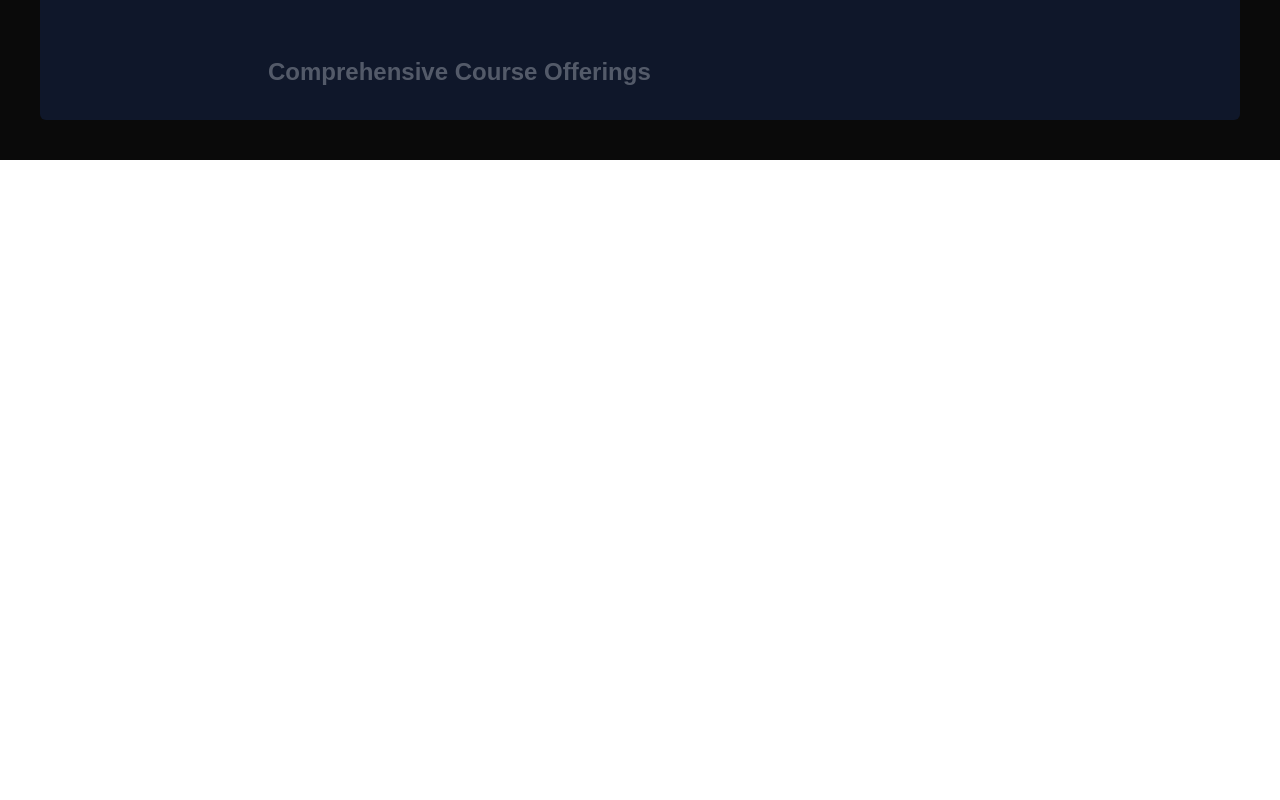
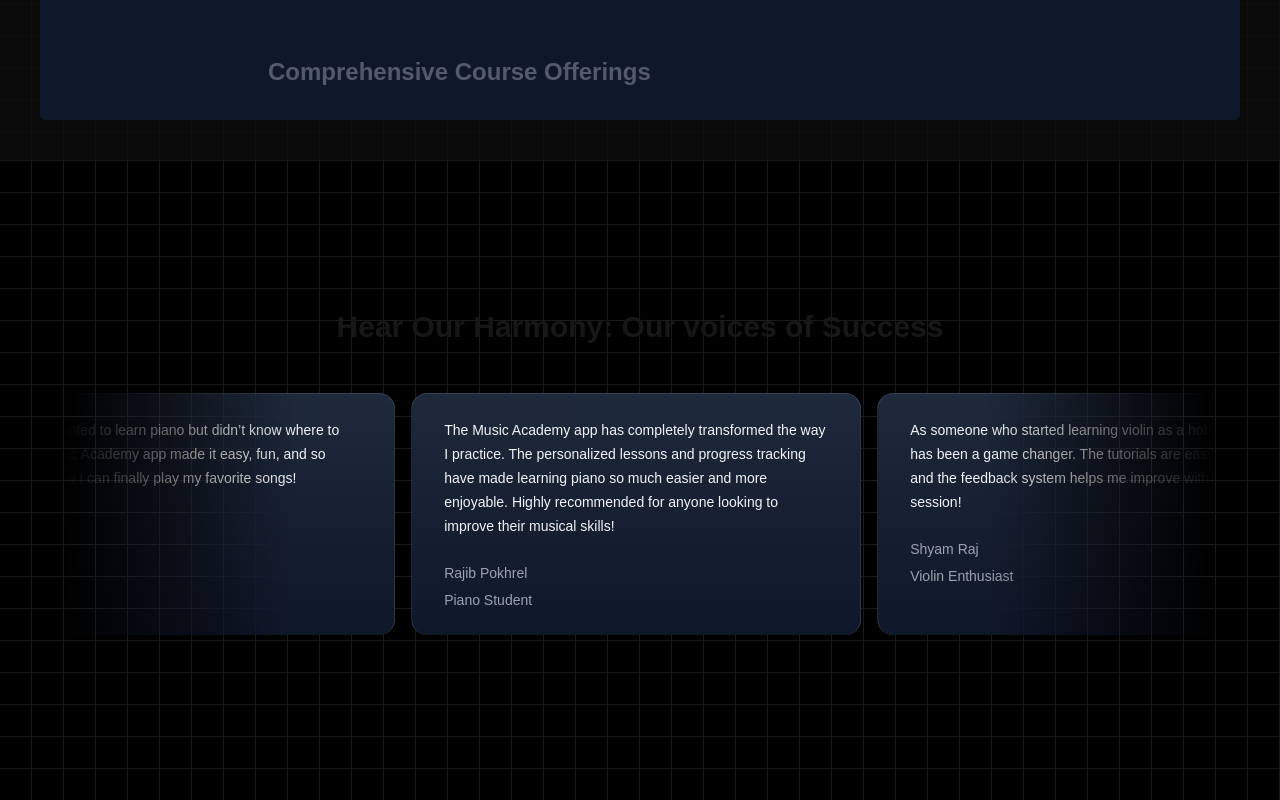
Before and after one commit to rajib010/music-academ, a Next.js app: page / in a window 1280 px wide. Shown: the part 1980-2780 px from the top of the page. Before the commit the page ends 2140 px from the top, so only its background shows below. Built offline with nearby package versions, Linux system fonts and the light colour scheme.

Commit message:
added review section with grid background

```diff
--- a/package.json
+++ b/package.json
@@ -11,6 +11,7 @@
   "dependencies": {
     "clsx": "^2.1.1",
     "framer-motion": "^11.9.0",
+    "mini-svg-data-uri": "^1.4.4",
     "next": "14.2.13",
     "react": "^18",
     "react-dom": "^18",
--- a/src/app/page.tsx
+++ b/src/app/page.tsx
@@ -1,5 +1,6 @@
 import { FeaturedCourses } from "@/components/FeaturedCourses";
 import HeroSection from "@/components/HeroSection";
+import ReviewCards from "@/components/ReviewCards";
 import { WhyChoseUs } from "@/components/WhyChoseUs";
 import Image from "next/image";
 
@@ -9,6 +10,8 @@ export default function Home() {
        <HeroSection />
        <FeaturedCourses/>
        <WhyChoseUs />
+       <ReviewCards />
+
       </main>
   );
 }
--- /dev/null
+++ b/src/components/ReviewCards.tsx
@@ -0,0 +1,90 @@
+"use client";
+
+import React, { useEffect, useState } from "react";
+import { InfiniteMovingCards } from "./ui/infinite-moving-cards";
+import { div } from "framer-motion/client";
+
+
+export default function ReviewCards() {
+    return (
+
+        <div className="h-[40rem] w-full dark:bg-black bg-white  dark:bg-grid-white/[0.1] bg-grid-black/[0.2] relative flex flex-col items-center justify-center overflow-hidden">
+            <h2 className="font-bold text-3xl text-center mb-8 z-10">Hear Our Harmony: Our voices of Success</h2>
+            <div className="flex justify-center w-full overflow-hidden px-4 sm:px-6 lg:px-8">
+                <div className="w-full max-w-6xl">
+                    <InfiniteMovingCards
+                        items={userReviews}
+                        direction="right"
+                        speed="slow"
+                    />
+                </div>
+            </div>
+        </div>
+
+
+
+    );
+}
+
+const userReviews = [
+    {
+        quote:
+            "The Music Academy app has completely transformed the way I practice. The personalized lessons and progress tracking have made learning piano so much easier and more enjoyable. Highly recommended for anyone looking to improve their musical skills!",
+        name: "Rajib Pokhrel",
+        title: "Piano Student",
+    },
+    {
+        quote:
+            "As someone who started learning violin as a hobby, this app has been a game changer. The tutorials are easy to follow, and the feedback system helps me improve with every session!",
+        name: "Shyam Raj",
+        title: "Violin Enthusiast",
+    },
+    {
+        quote:
+            "I use the Music Academy app with my students, and it’s been a fantastic tool for tracking progress and setting goals. The interactive features make learning more engaging for them.",
+        name: "Rachit Pokhrel",
+        title: "Guitar Instructor",
+    },
+    {
+        quote:
+            "This app is incredible! The vocal exercises and tips have helped me refine my techniques and improve my range. I recommend it to all my students!",
+        name: "Bibek Gairel",
+        title: "Voice Coach",
+    },
+    {
+        quote:
+            "The rhythm practice tools in the Music Academy app are superb! It’s like having a metronome, teacher, and practice space all in one place. Perfect for drummers of all levels.",
+        name: "Suraj Adhikari",
+        title: "Drum Teacher",
+    },
+    {
+        quote:
+            "I was nervous about learning an instrument online, but this app makes it so easy! The step-by-step lessons are clear, and I can go at my own pace. Absolutely love it!",
+        name: "Rupesh Pokhrel",
+        title: "Beginner Flutist",
+    },
+    {
+        quote:
+            "I’ve struggled with music theory for years, but the app’s interactive quizzes and explanations made everything click. It’s a must-have for anyone serious about understanding music!",
+        name: "Balkrishna Ghimire",
+        title: "Music Theory Student",
+    },
+    {
+        quote:
+            "The sheet music library and practice tools in this app are unparalleled. It’s so convenient to have everything in one place, whether I’m practicing scales or learning new pieces.",
+        name: "Sujit Shrestha",
+        title: "Classical Guitarist",
+    },
+    {
+        quote:
+            "The app offers great exercises and tracks progress perfectly. I’ve improved so much in just a few months, and it’s become a daily part of my practice routine.",
+        name: "Narayan Gopal",
+        title: "Saxophone Player",
+    },
+    {
+        quote:
+            "I’ve always wanted to learn piano but didn’t know where to start. The Music Academy app made it easy, fun, and so rewarding. Now I can finally play my favorite songs!",
+        name: "KK",
+        title: "Music Lover",
+    },
+];
--- /dev/null
+++ b/src/components/ui/infinite-moving-cards.tsx
@@ -0,0 +1,121 @@
+"use client";
+
+import { cn } from "@/utils/cn";
+import React, { useEffect, useState } from "react";
+
+export const InfiniteMovingCards = ({
+  items,
+  direction = "left",
+  speed = "fast",
+  pauseOnHover = true,
+  className,
+}: {
+  items: {
+    quote: string;
+    name: string;
+    title: string;
+  }[];
+  direction?: "left" | "right";
+  speed?: "fast" | "normal" | "slow";
+  pauseOnHover?: boolean;
+  className?: string;
+}) => {
+  const containerRef = React.useRef<HTMLDivElement>(null);
+  const scrollerRef = React.useRef<HTMLUListElement>(null);
+
+  useEffect(() => {
+    addAnimation();
+  }, []);
+  const [start, setStart] = useState(false);
+  function addAnimation() {
+    if (containerRef.current && scrollerRef.current) {
+      const scrollerContent = Array.from(scrollerRef.current.children);
+
+      scrollerContent.forEach((item) => {
+        const duplicatedItem = item.cloneNode(true);
+        if (scrollerRef.current) {
+          scrollerRef.current.appendChild(duplicatedItem);
+        }
+      });
+
+      getDirection();
+      getSpeed();
+      setStart(true);
+    }
+  }
+  const getDirection = () => {
+    if (containerRef.current) {
+      if (direction === "left") {
+        containerRef.current.style.setProperty(
+          "--animation-direction",
+          "forwards"
+        );
+      } else {
+        containerRef.current.style.setProperty(
+          "--animation-direction",
+          "reverse"
+        );
+      }
+    }
+  };
+  const getSpeed = () => {
+    if (containerRef.current) {
+      if (speed === "fast") {
+        containerRef.current.style.setProperty("--animation-duration", "20s");
+      } else if (speed === "normal") {
+        containerRef.current.style.setProperty("--animation-duration", "40s");
+      } else {
+        containerRef.current.style.setProperty("--animation-duration", "80s");
+      }
+    }
+  };
+  return (
+    <div
+      ref={containerRef}
+      className={cn(
+        "scroller relative z-20  max-w-7xl overflow-hidden  [mask-image:linear-gradient(to_right,transparent,white_20%,white_80%,transparent)]",
+        className
+      )}
+    >
+      <ul
+        ref={scrollerRef}
+        className={cn(
+          " flex min-w-full shrink-0 gap-4 py-4 w-max flex-nowrap",
+          start && "animate-scroll ",
+          pauseOnHover && "hover:[animation-play-state:paused]"
+        )}
+      >
+        {items.map((item, idx) => (
+          <li
+            className="w-[350px] max-w-full relative rounded-2xl border border-b-0 flex-shrink-0 border-slate-700 px-8 py-6 md:w-[450px]"
+            style={{
+              background:
+                "linear-gradient(180deg, var(--slate-800), var(--slate-900)",
+            }}
+            key={item.name}
+          >
+            <blockquote>
+              <div
+                aria-hidden="true"
+                className="user-select-none -z-1 pointer-events-none absolute -left-0.5 -top-0.5 h-[calc(100%_+_4px)] w-[calc(100%_+_4px)]"
+              ></div>
+              <span className=" relative z-20 text-sm leading-[1.6] text-gray-100 font-normal">
+                {item.quote}
+              </span>
+              <div className="relative z-20 mt-6 flex flex-row items-center">
+                <span className="flex flex-col gap-1">
+                  <span className=" text-sm leading-[1.6] text-gray-400 font-normal">
+                    {item.name}
+                  </span>
+                  <span className=" text-sm leading-[1.6] text-gray-400 font-normal">
+                    {item.title}
+                  </span>
+                </span>
+              </div>
+            </blockquote>
+          </li>
+        ))}
+      </ul>
+    </div>
+  );
+};
--- a/tailwind.config.ts
+++ b/tailwind.config.ts
@@ -1,6 +1,7 @@
 import type { Config } from "tailwindcss";
 const defaultTheme = require("tailwindcss/defaultTheme");
 const colors = require("tailwindcss/colors");
+const svgToDataUri = require("mini-svg-data-uri");
 const {
   default: flattenColorPalette,
 } = require("tailwindcss/lib/util/flattenColorPalette");
@@ -20,6 +21,7 @@ const config: Config = {
       },
       animation: {
         spotlight: "spotlight 2s ease .75s 1 forwards",
+        scroll: "scroll var(--animation-duration, 40s) var(--animation-direction, forwards) linear infinite",
       },
       keyframes: {
         spotlight: {
@@ -32,11 +34,17 @@ const config: Config = {
             transform: "translate(-50%,-40%) scale(1)",
           },
         },
+        scroll: {
+          to: {
+            transform: "translate(calc(-50% - 0.5rem))",
+          },
+        },
       },
     },
   },
   plugins: [
     addVariablesForColors,
+    backgroundGrid,
   ],
 };
 export default config;
@@ -52,3 +60,27 @@ function addVariablesForColors({ addBase, theme }: any) {
     ":root": newVars,
   });
 }
+
+function backgroundGrid({ matchUtilities, theme }: any) {
+  matchUtilities(
+    {
+      "bg-grid": (value: any) => ({
+        backgroundImage: `url("${svgToDataUri(
+          `<svg xmlns="http://www.w3.org/2000/svg" viewBox="0 0 32 32" width="32" height="32" fill="none" stroke="${value}"><path d="M0 .5H31.5V32"/></svg>`
+        )}")`,
+      }),
+      "bg-grid-small": (value: any) => ({
+        backgroundImage: `url("${svgToDataUri(
+          `<svg xmlns="http://www.w3.org/2000/svg" viewBox="0 0 32 32" width="8" height="8" fill="none" stroke="${value}"><path d="M0 .5H31.5V32"/></svg>`
+        )}")`,
+      }),
+      "bg-dot": (value: any) => ({
+        backgroundImage: `url("${svgToDataUri(
+          `<svg xmlns="http://www.w3.org/2000/svg" viewBox="0 0 32 32" width="16" height="16" fill="none"><circle fill="${value}" id="pattern-circle" cx="10" cy="10" r="1.6257413380501518"></circle></svg>`
+        )}")`,
+      }),
+    },
+    { values: flattenColorPalette(theme("backgroundColor")), type: "color" }
+  );
+
+}
```
